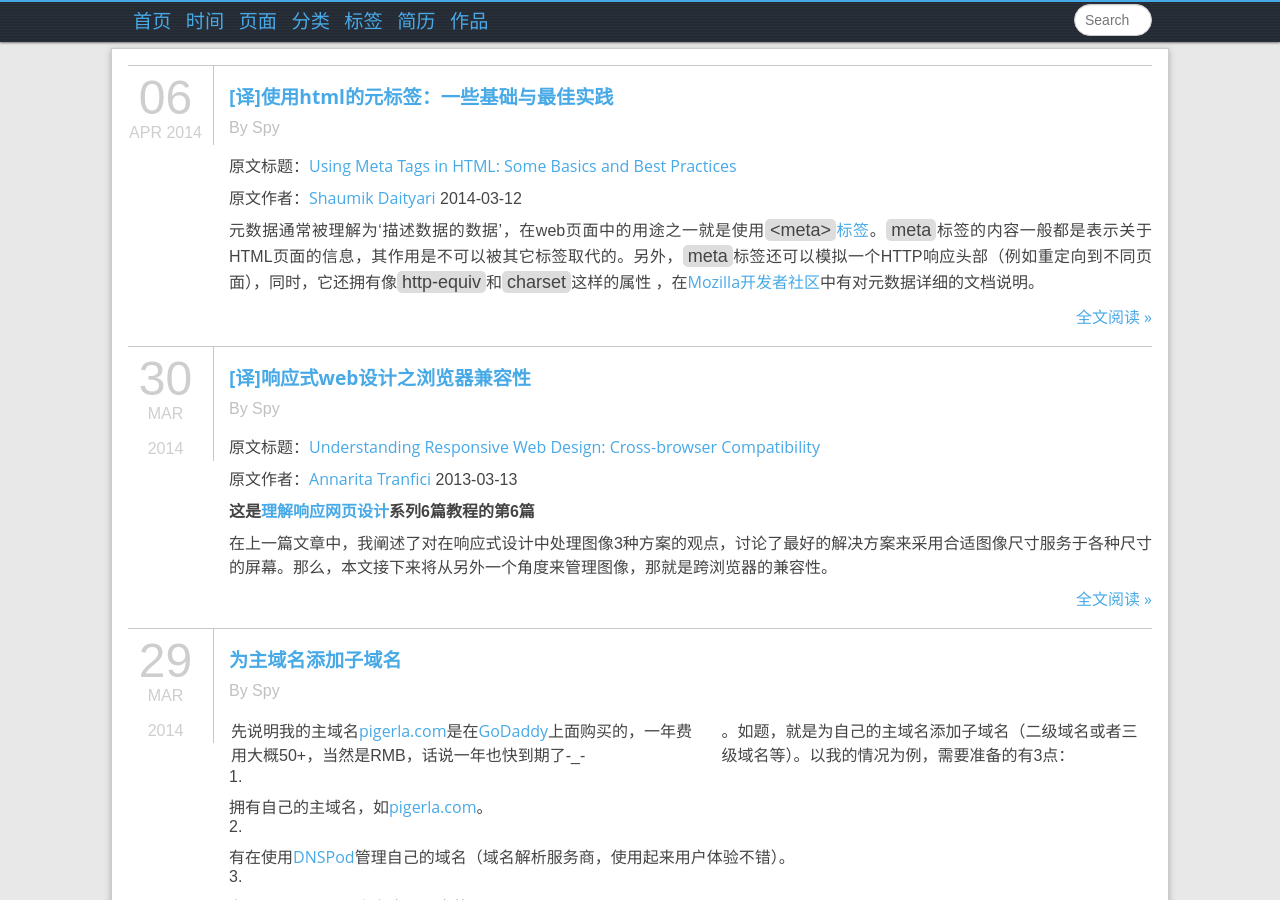
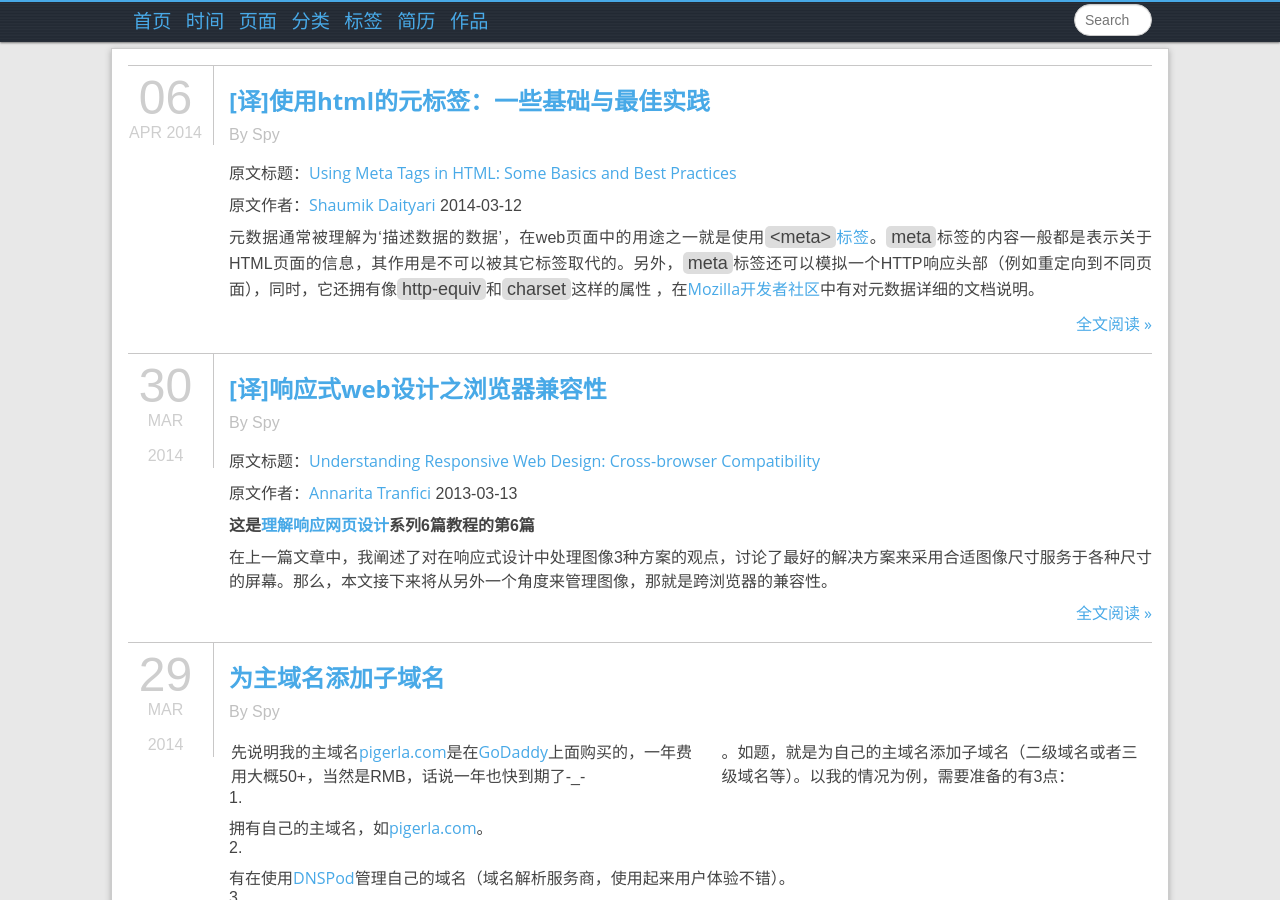
Before and after one commit to pigerla/pigerla.github.com, a Jekyll site: the page built from index.html, in a window 1280 px wide and 900 px high. Built offline with Jekyll 4.4.1, drawn with Linux system fonts in a browser that asks for light colours.

Commit message:
optimize index.html

```diff
--- a/index.html
+++ b/index.html
@@ -17,10 +17,10 @@ tagline: Supporting tagline
 		</div>
 	</div>
 	<div class="post-right">
-		<h2 id="post-title">
+		<h1 id="post-title">
 <!-- 文章的大标题显示 -->
 			<a href="{{ BASE_PATH }}{{ post.url }}">{{ post.title }}</a>
-		</h2>
+		</h1>
 <!-- 文章作者 -->
 		<h6>By {{ page.title }}</h6>
 		<div class="the-content">
```
Lines whose indentation alone changed are shown as unchanged.
